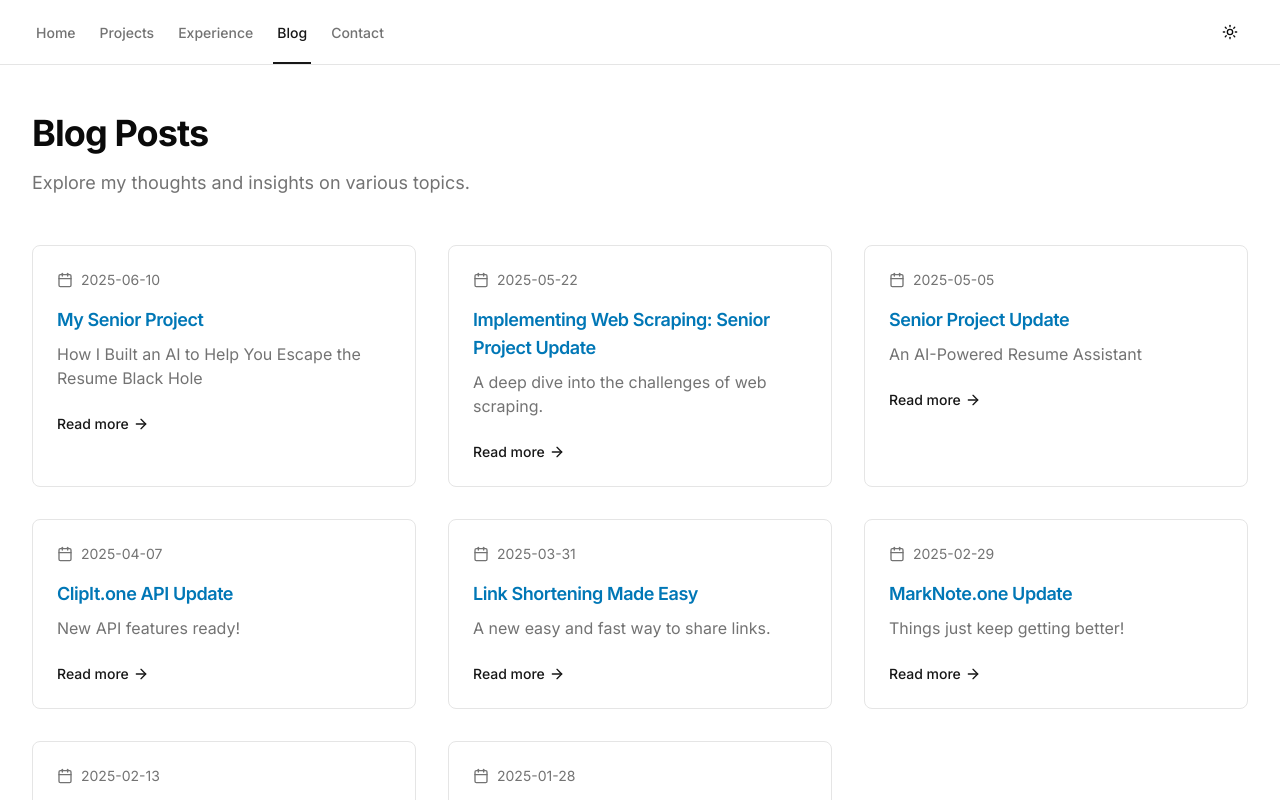
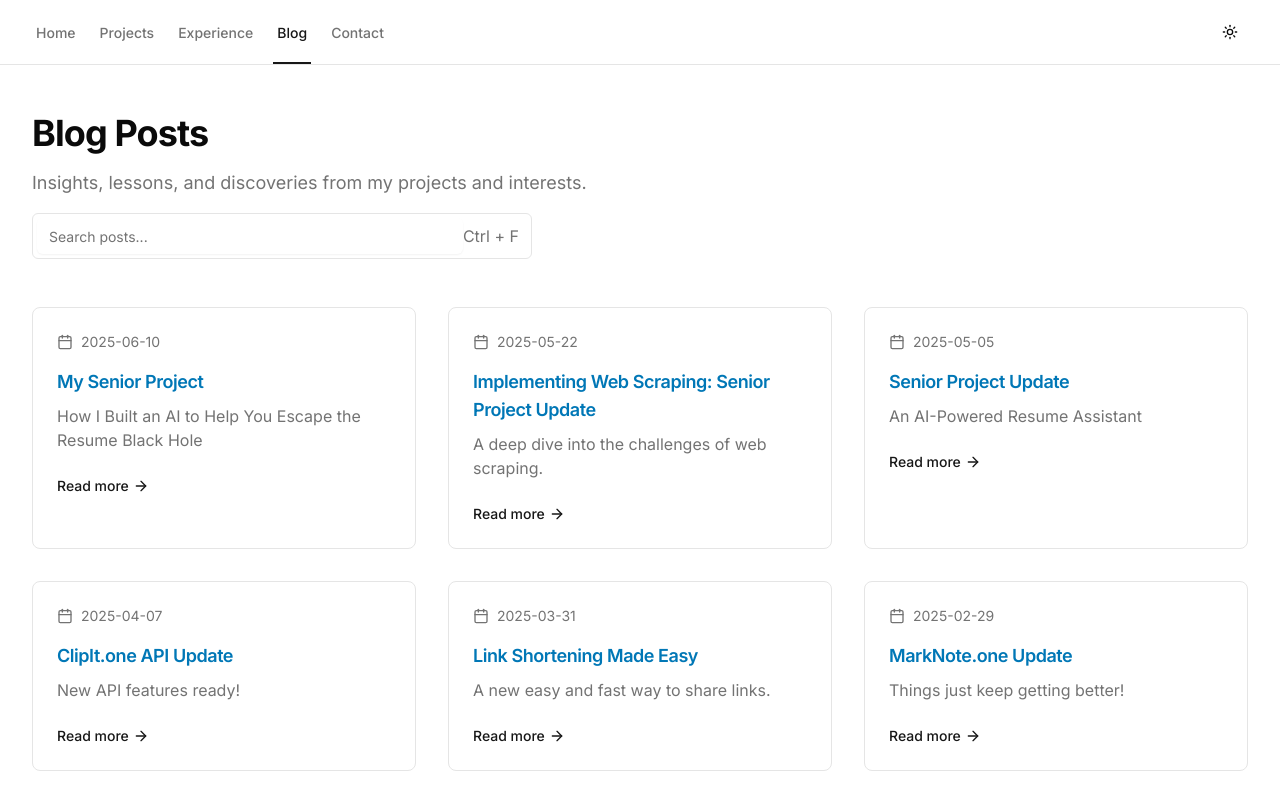
Before and after one commit to eglenn-dev/personal-site, a Next.js app: page /blog in a window 1280 px wide. Shown: the top 800 px of the page. Built offline with nearby package versions, Linux system fonts and the light colour scheme.

Commit message:
Implement blog page with search functionality and update blog post retrieval logic

```diff
--- /dev/null
+++ b/app/blog/blog.tsx
@@ -0,0 +1,119 @@
+"use client";
+import { useState, useEffect, useRef } from "react";
+import Link from "next/link";
+import { ArrowRight, Calendar } from "lucide-react";
+import type { Slug } from "@/posts/blog-list";
+import { Input } from "@/components/ui/input";
+
+interface BlogPageProps {
+    posts: Slug[];
+}
+
+export default function BlogPage({ posts }: BlogPageProps) {
+    const [searchTerm, setSearchTerm] = useState("");
+    const [filteredPosts, setFilteredPosts] = useState<Slug[]>(posts);
+    const [isFocused, setIsFocused] = useState(false);
+    const searchInputRef = useRef<HTMLInputElement>(null);
+
+    useEffect(() => {
+        const lowerSearchTerm = searchTerm.toLowerCase();
+        const results = posts.filter(
+            (post) =>
+                post.title.toLowerCase().includes(lowerSearchTerm) ||
+                post.description.toLowerCase().includes(lowerSearchTerm)
+        );
+        setFilteredPosts(results);
+    }, [posts, searchTerm]);
+
+    useEffect(() => {
+        const handleKeyDown = (event: KeyboardEvent) => {
+            if (
+                (event.ctrlKey && event.key === "f") ||
+                (event.metaKey && event.key === "f")
+            ) {
+                event.preventDefault();
+                searchInputRef.current?.focus();
+            }
+            if (event.key === "Escape") {
+                searchInputRef.current?.blur();
+            }
+        };
+
+        window.addEventListener("keydown", handleKeyDown);
+        return () => {
+            window.removeEventListener("keydown", handleKeyDown);
+        };
+    }, []);
+
+    return (
+        <div className="max-w-7xl mx-auto px-4 sm:px-6 lg:px-8 py-12">
+            <div className="space-y-4 mb-12">
+                <h1 className="text-4xl font-bold tracking-tight">
+                    Blog Posts
+                </h1>
+                <p className="text-muted-foreground text-lg max-w-2xl">
+                    Insights, lessons, and discoveries from my projects and
+                    interests.
+                </p>
+                <div
+                    className={`flex flex-row items-center w-[500px] max-w-full cursor-pointer transition-all ${
+                        isFocused
+                            ? "border border-primary shadow-md"
+                            : "border border-input"
+                    } rounded-md p-1`}
+                    onClick={() => searchInputRef.current?.focus()}
+                >
+                    <Input
+                        type="text"
+                        placeholder="Search posts..."
+                        value={searchTerm}
+                        ref={searchInputRef}
+                        onFocus={() => setIsFocused(true)}
+                        onBlur={() => setIsFocused(false)}
+                        onChange={(e) => setSearchTerm(e.target.value)}
+                        className="flex-1 border-none focus-visible:ring-0 focus-visible:ring-offset-0 focus-visible:outline-none bg-transparent"
+                    />
+                    <span className="mr-2 text-muted-foreground hidden md:inline-block">
+                        Ctrl + F
+                    </span>
+                </div>
+            </div>
+            <div className="grid gap-8 md:grid-cols-2 lg:grid-cols-3">
+                {filteredPosts
+                    .filter((post) => post.hidden === false)
+                    .map((post) => (
+                        <Link
+                            key={post.slug}
+                            href={`/blog/${post.slug}`}
+                            className="group block"
+                        >
+                            <article className="h-full overflow-hidden rounded-lg border bg-card transition-all duration-200 hover:shadow-md">
+                                <div className="p-6 space-y-4">
+                                    <div className="flex items-center gap-2 text-sm text-muted-foreground">
+                                        <Calendar className="h-4 w-4" />
+                                        <time dateTime={post.date}>
+                                            {post.date}
+                                        </time>
+                                    </div>
+                                    <div className="space-y-2">
+                                        <h2 className="text-lg text-[#0077b6] dark:text-white font-semibold tracking-tight group-hover:text-primary transition-colors">
+                                            {post.title}
+                                        </h2>
+                                        <p className="text-muted-foreground line-clamp-2">
+                                            {post.description}
+                                        </p>
+                                    </div>
+                                    <div className="pt-2 flex justify-between items-center">
+                                        <span className="text-sm font-medium text-primary flex items-center gap-1 group-hover:gap-2 transition-all">
+                                            Read more{" "}
+                                            <ArrowRight className="h-4 w-4" />
+                                        </span>
+                                    </div>
+                                </div>
+                            </article>
+                        </Link>
+                    ))}
+            </div>
+        </div>
+    );
+}
--- a/app/blog/page.tsx
+++ b/app/blog/page.tsx
@@ -1,63 +1,13 @@
 import { getBlogPosts } from "@/posts/blog-list";
-import Link from "next/link";
-import { ArrowRight, Calendar } from "lucide-react";
-// import { Badge } from "@/components/ui/badge";
+import BlogPage from "./blog";
 
 export const metadata = {
     title: "Blog | Ethan Glenn",
-    description: "Explore my thoughts and insights on various topics.",
+    description:
+        "Insights, lessons, and discoveries from my projects and interests.",
 };
 
 export default async function Page() {
     const posts = getBlogPosts();
-
-    return (
-        <div className="max-w-7xl mx-auto px-4 sm:px-6 lg:px-8 py-12">
-            <div className="space-y-4 mb-12">
-                <h1 className="text-4xl font-bold tracking-tight">
-                    Blog Posts
-                </h1>
-                <p className="text-muted-foreground text-lg max-w-2xl">
-                    Explore my thoughts and insights on various topics.
-                </p>
-            </div>
-
-            <div className="grid gap-8 md:grid-cols-2 lg:grid-cols-3">
-                {posts
-                    .filter((post) => post.hidden === false)
-                    .map((post) => (
-                        <Link
-                            key={post.slug}
-                            href={`/blog/${post.slug}`}
-                            className="group block"
-                        >
-                            <article className="h-full overflow-hidden rounded-lg border bg-card transition-all duration-200 hover:shadow-md">
-                                <div className="p-6 space-y-4">
-                                    <div className="flex items-center gap-2 text-sm text-muted-foreground">
-                                        <Calendar className="h-4 w-4" />
-                                        <time dateTime={post.date}>
-                                            {post.date}
-                                        </time>
-                                    </div>
-                                    <div className="space-y-2">
-                                        <h2 className="text-lg text-[#0077b6] dark:text-white font-semibold tracking-tight group-hover:text-primary transition-colors">
-                                            {post.title}
-                                        </h2>
-                                        <p className="text-muted-foreground line-clamp-2">
-                                            {post.description}
-                                        </p>
-                                    </div>
-                                    <div className="pt-2 flex justify-between items-center">
-                                        <span className="text-sm font-medium text-primary flex items-center gap-1 group-hover:gap-2 transition-all">
-                                            Read more{" "}
-                                            <ArrowRight className="h-4 w-4" />
-                                        </span>
-                                    </div>
-                                </div>
-                            </article>
-                        </Link>
-                    ))}
-            </div>
-        </div>
-    );
+    return <BlogPage posts={posts} />;
 }
--- a/posts/blog-list.ts
+++ b/posts/blog-list.ts
@@ -58,7 +58,7 @@ const slugs: Slug[] = [
     },
 ];
 
-interface Slug {
+export interface Slug {
     slug: string;
     title: string;
     date: string;
@@ -75,5 +75,6 @@ export function getBlogPosts() {
 }
 
 export function getLatestBlogPost() {
-    return slugs[0];
+    const publicPosts = slugs.filter((slug) => !slug.hidden);
+    return publicPosts[0];
 }
```
